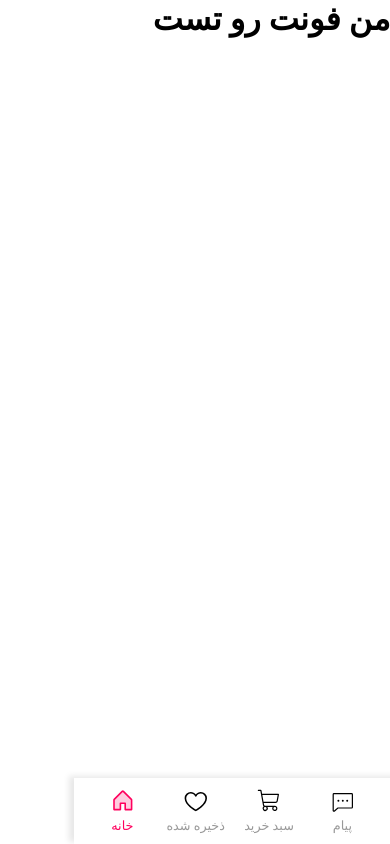
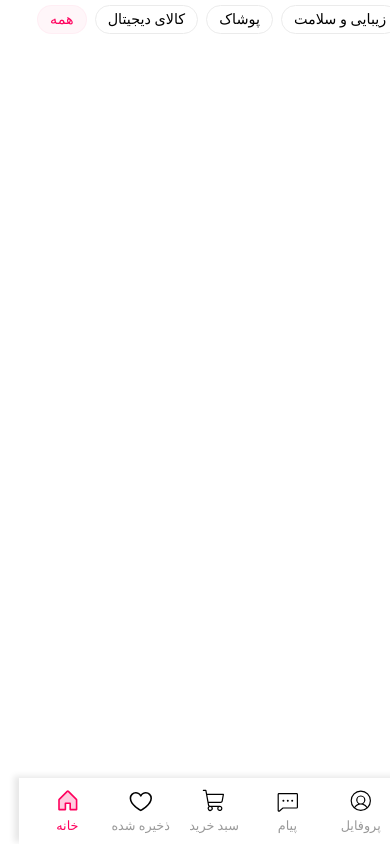
Before and after one commit to mmd-yavarii/fullstack-shop, a Next.js app: page / in a window 390 px wide. Built offline with nearby package versions, Linux system fonts and the light colour scheme; a small style sheet from the web is missing.

Commit message:
create category buttons

```diff
--- /dev/null
+++ b/components/module/Category.jsx
@@ -0,0 +1,29 @@
+import { categories } from '@/helper/varables';
+
+import Link from 'next/link';
+
+import styles from './Category.module.css';
+import { useRouter } from 'next/router';
+
+function Category() {
+  const {
+    asPath: path,
+    query: { category },
+  } = useRouter();
+
+  return (
+    <div className={styles.container}>
+      <Link className={`${styles.category} ${path == '/' && styles.selected}`} href={`/`}>
+        همه
+      </Link>
+
+      {categories.map((i) => (
+        <Link className={`${styles.category} ${i.slug == category && styles.selected}`} href={`/?category=${i.slug}`}>
+          {i.name}
+        </Link>
+      ))}
+    </div>
+  );
+}
+
+export default Category;
--- /dev/null
+++ b/components/module/Category.module.css
@@ -0,0 +1,65 @@
+.container {
+  width: 200px;
+}
+
+.category {
+  display: block;
+  width: 100%;
+  padding: 10px;
+  border-radius: 10px;
+  transition: all 0.3s;
+  margin-bottom: 7px;
+}
+
+.selected {
+  color: var(--them-primery-color);
+}
+
+@media (min-width: 800px) {
+  .category:hover {
+    color: var(--them-primery-color);
+    background-color: var(--them-secondary-color);
+  }
+}
+
+@media (max-width: 800px) {
+  .container {
+    direction: ltr;
+    height: 40px;
+    width: 100%;
+    overflow-x: auto;
+    overflow-y: hidden;
+    white-space: nowrap;
+    padding: 5px 10px;
+    scroll-behavior: smooth;
+
+    scrollbar-width: none;
+    -ms-overflow-style: none;
+  }
+
+  .container::-webkit-scrollbar {
+    display: none;
+  }
+
+  .category {
+    display: inline-block;
+    border: 1px solid #ebebeb;
+    width: fit-content;
+    border-radius: 40px;
+    padding: 5px 12px;
+    margin-left: 8px;
+    font-size: 0.9rem;
+    white-space: nowrap;
+    background-color: white;
+  }
+
+  .category:last-child {
+    margin-left: 0;
+  }
+
+  .selected {
+    border-color: var(--them-secondary-color);
+    background-color: var(--them-secondary-color);
+    color: var(--them-primery-color);
+  }
+}
--- /dev/null
+++ b/helper/varables.js
@@ -0,0 +1,49 @@
+const categories = [
+  {
+    id: 1,
+    name: 'کالای دیجیتال',
+    slug: 'digital-products',
+  },
+  {
+    id: 2,
+    name: 'پوشاک',
+    slug: 'clothing',
+  },
+  {
+    id: 3,
+    name: 'زیبایی و سلامت',
+    slug: 'beauty-health',
+  },
+  {
+    id: 4,
+    name: 'خانه و آشپزخانه',
+    slug: 'home-kitchen',
+  },
+  {
+    id: 5,
+    name: 'ابزار و تجهیزات',
+    slug: 'tools',
+  },
+  {
+    id: 6,
+    name: 'سوپرمارکت',
+    slug: 'supermarket',
+  },
+  {
+    id: 7,
+    name: 'کتاب و لوازم تحریر',
+    slug: 'books-stationery',
+  },
+  {
+    id: 8,
+    name: 'اسباب‌بازی و کودک',
+    slug: 'toys-kids',
+  },
+  {
+    id: 9,
+    name: 'ورزش و سفر',
+    slug: 'sports-travel',
+  },
+];
+
+export { categories };
--- a/pages/index.jsx
+++ b/pages/index.jsx
@@ -1,7 +1,9 @@
+import Category from '@/components/module/Category';
+
 export default function Home() {
   return (
     <>
-      <h1>سلام من فونت رو تست میکنم </h1>
+      <Category />
     </>
   );
 }
--- a/styles/globals.css
+++ b/styles/globals.css
@@ -4,7 +4,7 @@
   --background-color: #fff;
   --test-primery-color: #2d2d2d;
   --them-primery-color: #ff005d;
-  --them-secondary-color: #ff005d47;
+  --them-secondary-color: #ff5d980e;
 }
 
 * {
```
